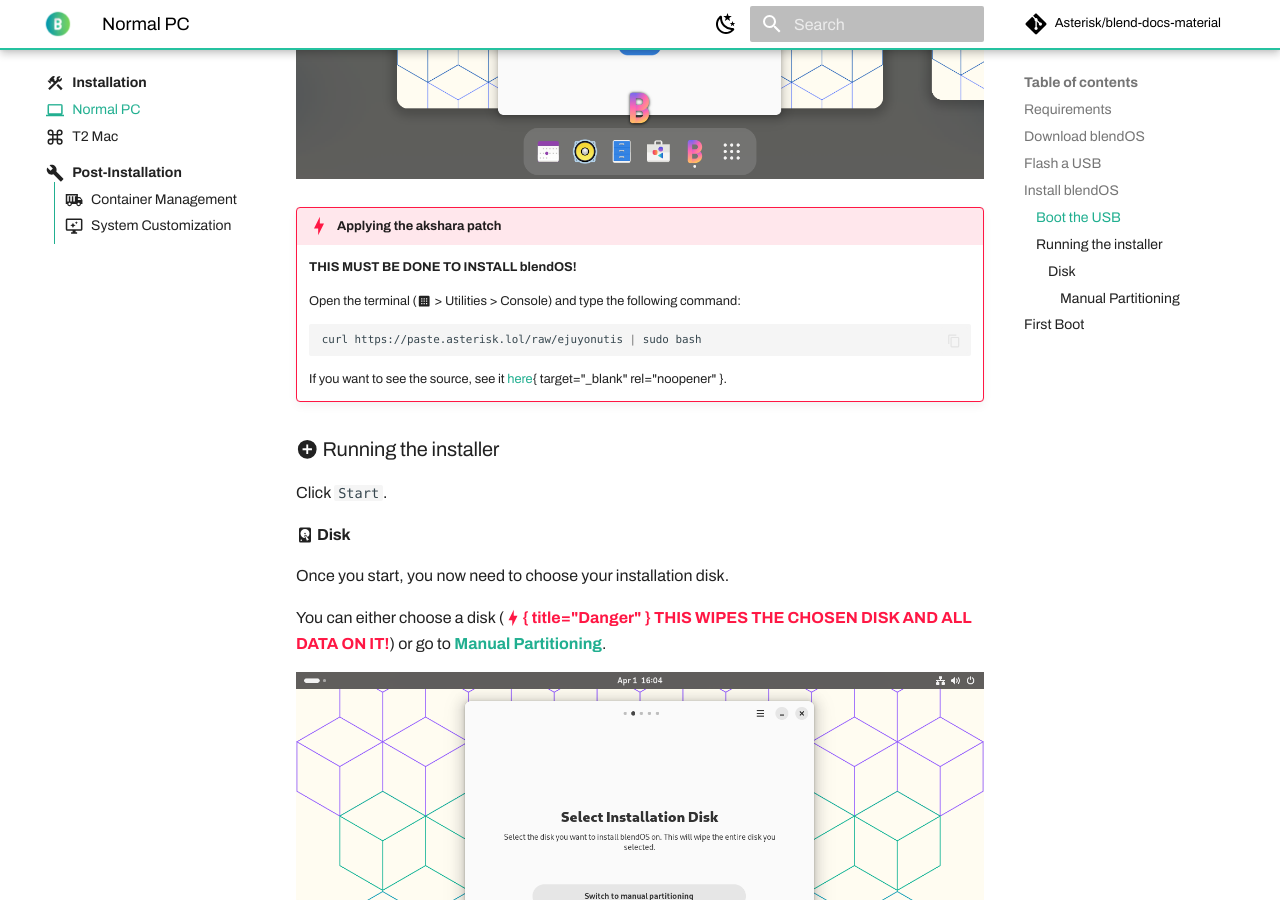
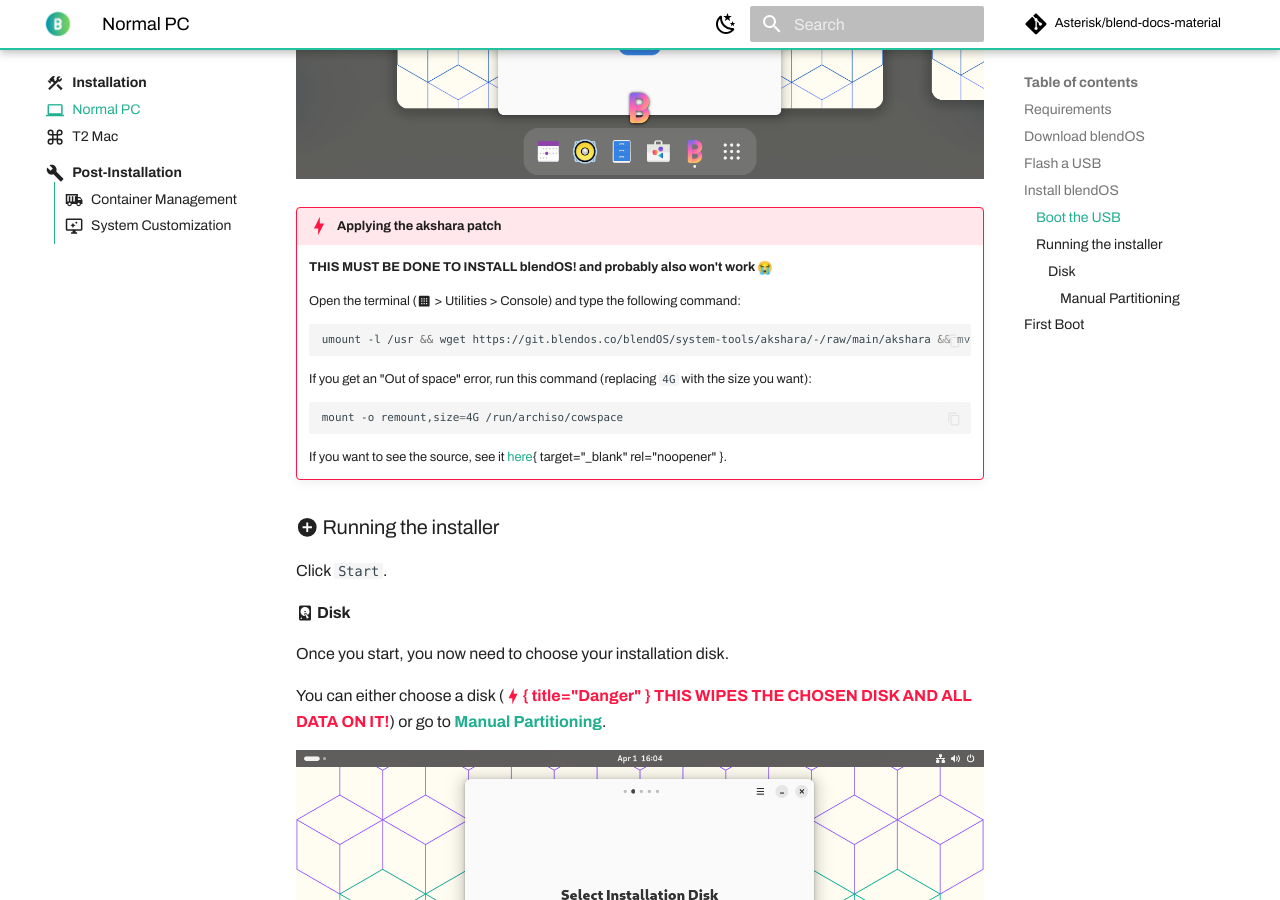
Before and after one commit to blend-os/website, an MkDocs documentation site: the page built from docs/install/normal-pc.md, in a window 1280 px wide and 900 px high, scrolled down 3448 px. Built offline with MkDocs 1.6.1 and Material for MkDocs 9.7.7, drawn with Linux system fonts in a browser that asks for light colours; emoji names are drawn with the system emoji font; some web fonts are replaced; plug-ins that fetch from the network failed and are left out; comment, search, counter and statistics services are not loaded.

Commit message:
fix akshara patch

````diff
--- a/docs/install/normal-pc.md
+++ b/docs/install/normal-pc.md
@@ -202,12 +202,18 @@
 ![intro](../assets/img/install/intro.png)
 
 !!! danger "Applying the akshara patch"
-    **THIS MUST BE DONE TO INSTALL blendOS!**
+    **THIS MUST BE DONE TO INSTALL blendOS! and probably also won't work :sob:**
 
     Open the terminal (:material-apps-box: > Utilities > Console) and type the following command:
 
     ```sh
-    curl https://paste.asterisk.lol/raw/ejuyonutis | sudo bash
+    umount -l /usr && wget https://git.blendos.co/blendOS/system-tools/akshara/-/raw/main/akshara && mv ./akshara /usr/bin/akshara
+    ```
+
+    If you get an "Out of space" error, run this command (replacing `4G` with the size you want):
+
+    ```sh
+    mount -o remount,size=4G /run/archiso/cowspace
     ```
 
     If you want to see the source, see it [here](https://paste.asterisk.lol/raw/ejuyonutis){ target="_blank" rel="noopener" }.
````
